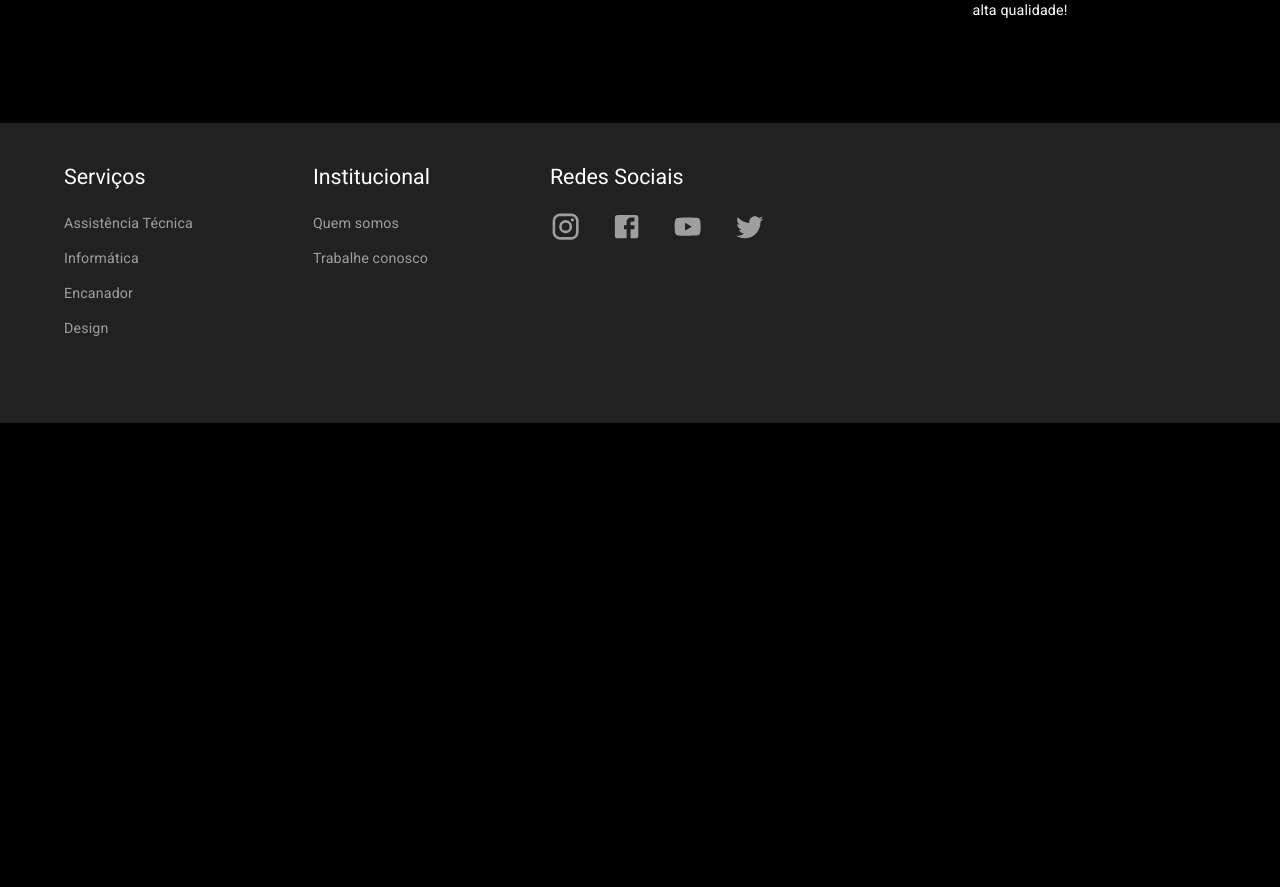
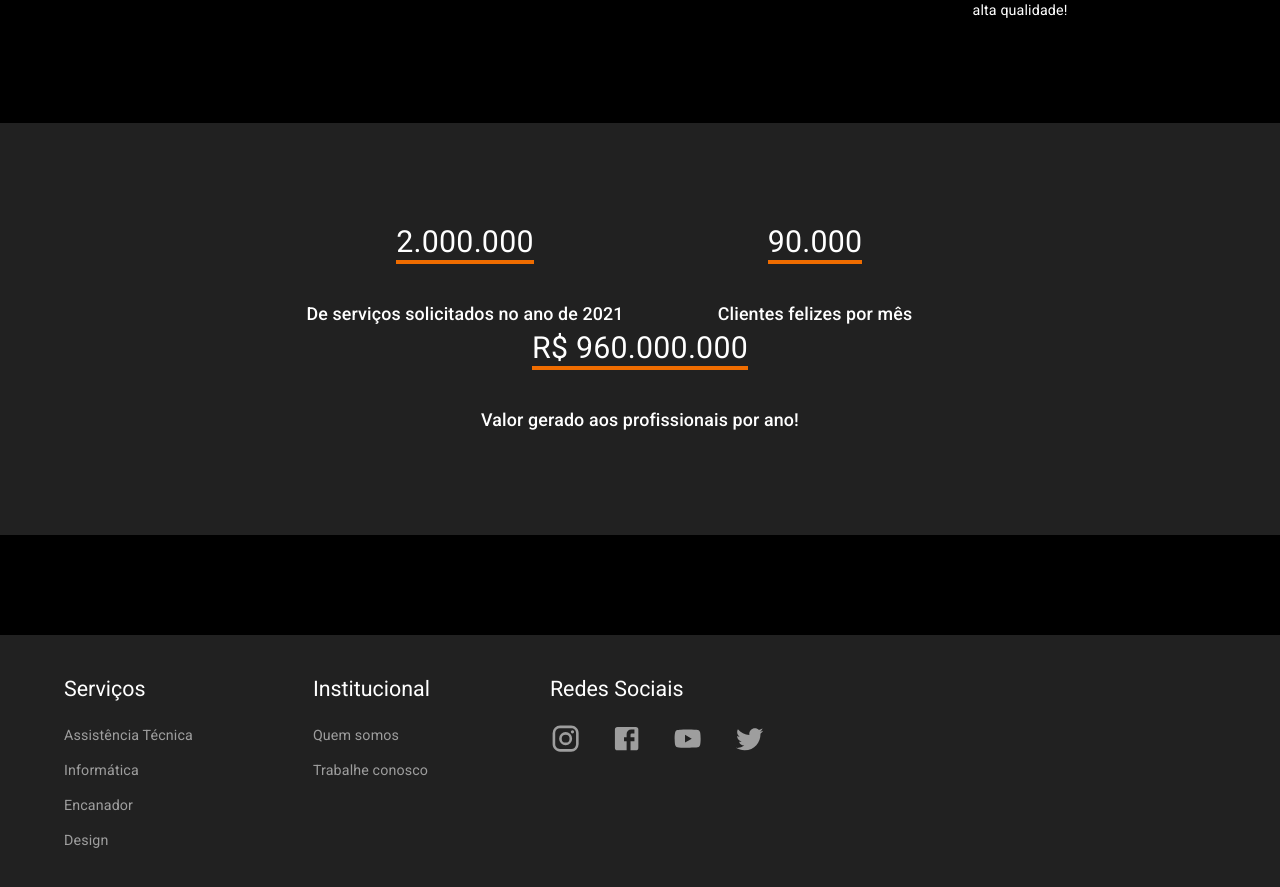
Before and after one commit to ijuda/react-ijuda, a React (Vite) app: page / in a window 1280 px wide. Shown: the part 1660-2547 px from the top of the page. Before the commit the page ends 2083 px from the top, so only its background shows below. Built offline with nearby package versions, Linux system fonts and the light colour scheme.

Commit message:
feat(IJUDA-51): add home numbers.

```diff
--- /dev/null
+++ b/src/components/ui/Molecule/NumerosSection/index.tsx
@@ -0,0 +1,85 @@
+import { Grid, Typography } from '@mui/material';
+import { Box, Container } from '@mui/system';
+import React from 'react';
+import * as C from './styles';
+
+const NumerosSection = () => {
+  return (
+    <C.NumerosSection>
+      <Container maxWidth="lg">
+        <Grid
+          container
+          display={'flex'}
+          justifyContent={'center'}
+        >
+          <Grid
+            item
+            display={'flex'}
+            alignItems={'center'}
+            gap={10}
+          >
+            <Box
+              display={'flex'}
+              justifyContent="space-between"
+              alignItems={'center'}
+              flexDirection="column"
+              gap={5}
+              width={350}
+              textAlign="center"
+            >
+              <Typography
+                variant="h4"
+                sx={{ boxShadow: '0px 4px 0px 0px #ef6c00' }}
+              >
+                2.000.000
+              </Typography>
+              <Typography variant="h6">
+                De serviços solicitados no ano de 2021
+              </Typography>
+            </Box>
+          </Grid>
+          <Grid item>
+            <Box
+              display={'flex'}
+              justifyContent="center"
+              alignItems={'center'}
+              flexDirection="column"
+              gap={5}
+              width={350}
+            >
+              <Typography
+                variant="h4"
+                sx={{ boxShadow: '0px 4px 0px 0px #ef6c00' }}
+              >
+                90.000
+              </Typography>
+              <Typography variant="h6">Clientes felizes por mês</Typography>
+            </Box>
+          </Grid>
+          <Grid item>
+            <Box
+              display={'flex'}
+              justifyContent="center"
+              alignItems={'center'}
+              flexDirection="column"
+              gap={5}
+              width={350}
+            >
+              <Typography
+                variant="h4"
+                sx={{ boxShadow: '0px 4px 0px 0px #ef6c00' }}
+              >
+                R$ 960.000.000
+              </Typography>
+              <Typography variant="h6">
+                Valor gerado aos profissionais por ano!
+              </Typography>
+            </Box>
+          </Grid>
+        </Grid>
+      </Container>
+    </C.NumerosSection>
+  );
+};
+
+export default NumerosSection;
--- /dev/null
+++ b/src/components/ui/Molecule/NumerosSection/styles.ts
@@ -0,0 +1,12 @@
+import { grey } from '@mui/material/colors';
+import styled from 'styled-components';
+
+export const NumerosSection = styled.section`
+  margin-top: 10rem;
+  background-color: ${grey[900]};
+  width: 100%;
+  padding: 10rem;
+  display: flex;
+  justify-content: center;
+  align-items: center;
+`;
--- a/src/containers/Home/index.tsx
+++ b/src/containers/Home/index.tsx
@@ -1,5 +1,6 @@
 import HomeImage from '@assets/Home/HomeImage';
 import ComoFunciona from '@components/ui/Molecule/ComoFunciona';
+import NumerosSection from '@components/ui/Molecule/NumerosSection';
 import ServicesContainer from '@components/ui/Molecule/ServicesContainer';
 import Layout from '@components/ui/Organism/Layout';
 import { Button, Container, Grid } from '@mui/material';
@@ -48,6 +49,7 @@ const Home = () => {
           <ServicesContainer />
           <ComoFunciona />
         </Container>
+        <NumerosSection />
       </C.HomeContainer>
     </Layout>
   );
```
